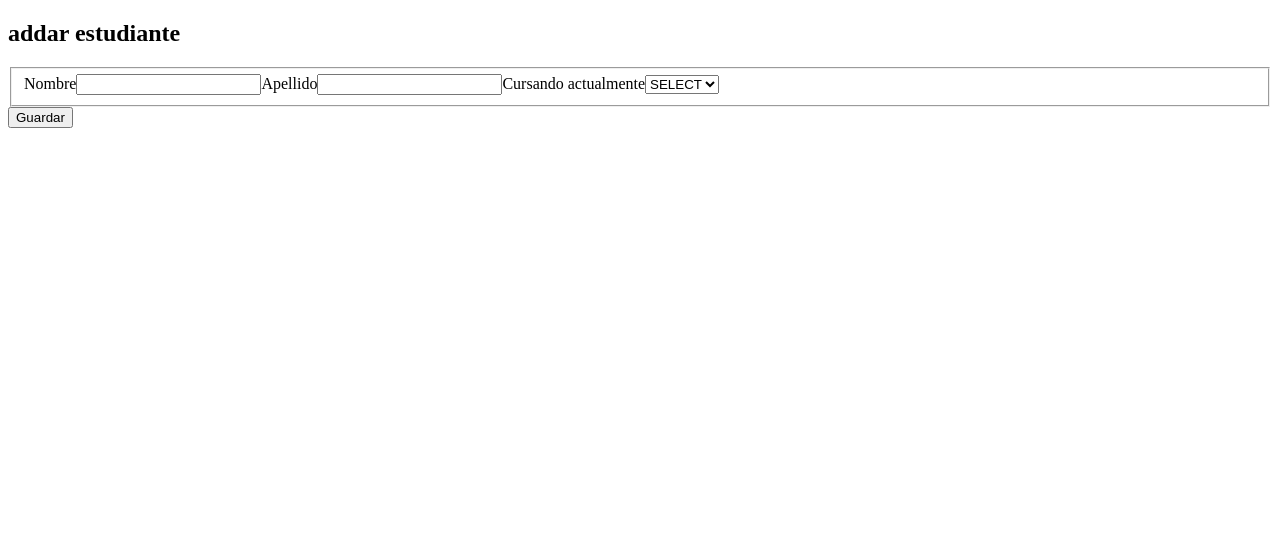
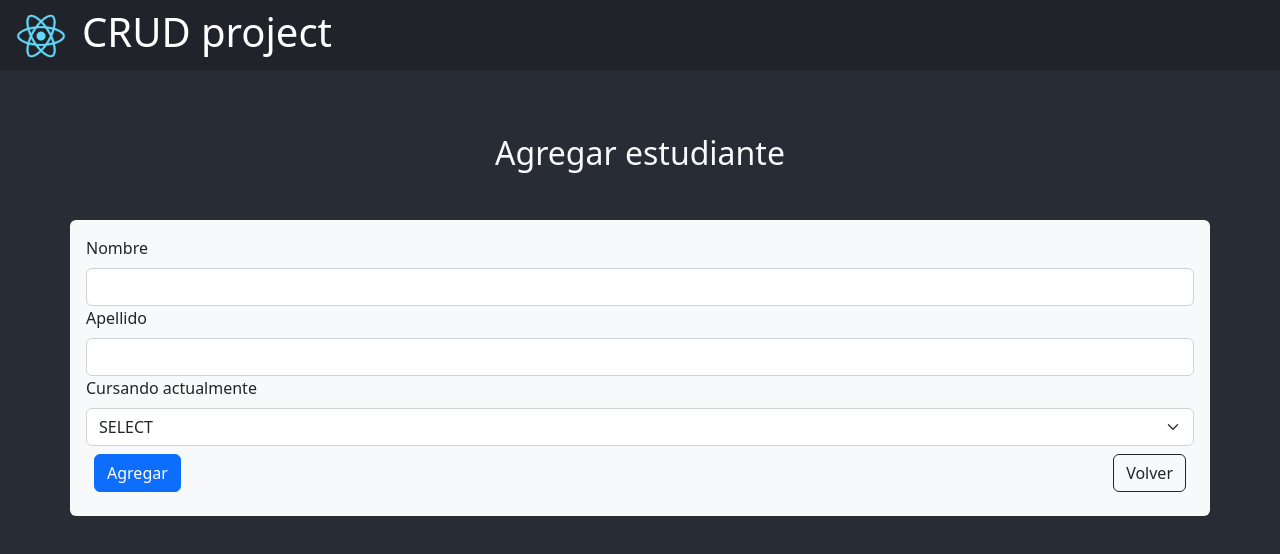
Before and after one commit to RicAlc/students-crud-react, a React (Create React App) app: page /add-student in a window 1280 px wide. Shown: the top 554 px of the page. Built offline with nearby package versions, Linux system fonts and the light colour scheme.

Commit message:
9. Estilos con bootstrap y CSS

```diff
--- a/package.json
+++ b/package.json
@@ -7,8 +7,11 @@
     "@testing-library/react": "^13.3.0",
     "@testing-library/user-event": "^13.5.0",
     "axios": "^0.27.2",
+    "bootstrap": "^5.2.0",
     "react": "^18.2.0",
+    "react-bootstrap": "^2.5.0",
     "react-dom": "^18.2.0",
+    "react-icons": "^4.4.0",
     "react-router-dom": "^6.3.0",
     "react-scripts": "5.0.1",
     "sass": "^1.54.3",
--- a/src/App.js
+++ b/src/App.js
@@ -3,10 +3,14 @@ import { Route, Routes } from 'react-router-dom';
 import AddStudent from './routes/AddStudent';
 import EditStudent from './routes/EditStudent';
 import ShowTable from './routes/ShowTable';
+import './sass/App.scss';
 
 function App() {
   return (
-    <div className='App'>
+    <div
+      className='App d-flex flex-column align-items-center p-3'
+      style={{ height: '100vh' }}
+    >
       <Routes>
         <Route path='/' element={<ShowTable />} />
         <Route path='/edit/:id' element={<EditStudent />} />
--- a/src/components/Button.jsx
+++ b/src/components/Button.jsx
@@ -1,9 +1,10 @@
 import React from 'react';
+import { PlaceholderButton } from 'react-bootstrap';
 
-export default function Button({ onClick, text, className }) {
+export default function man({ onClick, text, className }) {
   return (
-    <div onClick={onClick} className={className + ' btn'}>
+    <PlaceholderButton onClick={onClick} className={className + ' btn'}>
       {text}
-    </div>
+    </PlaceholderButton>
   );
 }
--- a/src/components/StudentsTable.jsx
+++ b/src/components/StudentsTable.jsx
@@ -1,51 +1,45 @@
 import React from 'react';
+import { Button, Table } from 'react-bootstrap';
 import { useNavigate } from 'react-router-dom';
 import { deleteStudent } from '../functions/services';
-import Button from './Button';
+import { TbEdit, TbTrash } from 'react-icons/tb';
 
 export default function StudentsTable({ data }) {
   const navigate = useNavigate();
-
+  const deleteItem = async (id) => {
+    await deleteStudent(id);
+    navigate(0);
+    console.log('navigated');
+  };
   const studentsList = data.data.map((item) => (
     <tr className='students-table__row' key={item.idST}>
       <td className='students-table__id'>{item.idST}</td>
       <td className='students-table__name'>{item.nameST}</td>
       <td className='students-table__last-name'>{item.lastNameST}</td>
       <td className='students-table__acitve'>{item.activeST ? 'Sí' : 'No'}</td>
-      <td className='students-table__buttons'>
-        <Button
-          text='Editar'
-          className='edit'
-          onClick={() => navigate(`/edit/${item.idST}`)}
-        />
-        <Button
-          text='Eliminar'
-          className='delete'
-          onClick={() => deleteStudent(item.idST)}
-        />
+      <td className='students-table__buttons d-flex justify-content-around align-items-center'>
+        <Button href={`/edit/${item.idST}`}>
+          <TbEdit />
+        </Button>
+        <Button onClick={() => deleteItem(item.idST)} variant='danger'>
+          <TbTrash />
+        </Button>
       </td>
     </tr>
   ));
-  const tableValues = (
-    <tr>
-      <td>ID</td>
-      <td>Nombre</td>
-      <td>Apellido</td>
-      <td>Cursando</td>
-      <td>Acciones</td>
-    </tr>
-  );
+
   return (
-    <table className='students-table'>
-      <thead>
+    <Table striped bordered hover size='sm' responsive>
+      <thead className='table-dark'>
         <tr>
-          <th colSpan='5'>Estudiantes</th>
+          <th>ID</th>
+          <th>Nombre</th>
+          <th>Apellido</th>
+          <th>Cursando</th>
+          <th>Acciones</th>
         </tr>
       </thead>
-      <tbody>
-        {tableValues}
-        {studentsList}
-      </tbody>
-    </table>
+      <tbody>{studentsList}</tbody>
+    </Table>
   );
 }
--- a/src/index.js
+++ b/src/index.js
@@ -2,11 +2,17 @@ import React from 'react';
 import ReactDOM from 'react-dom/client';
 import { BrowserRouter } from 'react-router-dom';
 import App from './App';
-
+import logo from './assets/logo.png';
 const root = ReactDOM.createRoot(document.getElementById('root'));
 root.render(
   <React.StrictMode>
     <BrowserRouter>
+      <header>
+        <nav className='navbar'>
+          <img src={logo} alt='logo' />
+          <h1>CRUD project</h1>
+        </nav>
+      </header>
       <App />
     </BrowserRouter>
   </React.StrictMode>
--- a/src/routes/AddStudent.jsx
+++ b/src/routes/AddStudent.jsx
@@ -1,4 +1,5 @@
 import React, { useState } from 'react';
+import { Button, Form } from 'react-bootstrap';
 import { useNavigate } from 'react-router-dom';
 import { createStudent } from '../functions/services';
 
@@ -18,56 +19,62 @@ export default function AddStudent() {
   const handleInputChange = (e) => {
     const { name, value } = e.target;
     setInputValue({ ...inputValue, [name]: value });
+    console.log(inputValue);
   };
   return (
-    <div className='add-container'>
-      <h2 className='add-container__title'>addar estudiante</h2>
-      <form onSubmit={handleSubmit} className='add-form' method='POST'>
-        <fieldset className='add-form__fieldset'>
-          <label htmlFor='nameST' className='add-form__label name-label'>
-            Nombre
-          </label>
-          <input
+    <>
+      <h2 className='edit-container__title my-5 text-light'>
+        Agregar estudiante
+      </h2>
+      <div className='container bg-light rounded p-3 mw-25'>
+        <Form onSubmit={handleSubmit} method='POST'>
+          <Form.Group>
+            <Form.Label>Nombre</Form.Label>
+            <Form.Control
               type='text'
+              name='nameST'
               required
-            name='nameST'
-            className='add-form__input name-input'
-            id='nameST'
               pattern='[A-Za-z]{2,20}'
               onChange={handleInputChange}
             />
-          <label
-            htmlFor='lastNameST'
-            className='add-form__label lastname-label'
-          >
-            Apellido
-          </label>
-          <input
+          </Form.Group>
+          <Form.Group>
+            <Form.Label htmlFor='lastNameST'>Apellido</Form.Label>
+            <Form.Control
               type='text'
-            className='add-form__input lastname-input'
+              name='lastNameST'
               required
-            name='lastNameST'
-            id='lastNameST'
               pattern='[A-Za-z]{2,20}'
               onChange={handleInputChange}
             />
-          <label htmlFor='active' className='add-form__label active-label'>
-            Cursando actualmente
-          </label>
-          <select
+          </Form.Group>
+          <Form.Group>
+            <Form.Label htmlFor='active'>Cursando actualmente</Form.Label>
+            <Form.Select
               id='active'
               name='activeST'
               required
-            className='add-form__input active-select'
               onChange={handleInputChange}
             >
               <option value=''>SELECT</option>
               <option value={true}>Sí</option>
               <option value={false}>No</option>
-          </select>
-        </fieldset>
-        <button type='submit'>Guardar</button>
-      </form>
+            </Form.Select>
+          </Form.Group>
+          <div className='d-flex justify-content-between'>
+            <Button type='submit' className='m-2'>
+              Agregar
+            </Button>
+            <Button
+              onClick={() => navigate('/')}
+              variant='outline-dark'
+              className='m-2'
+            >
+              Volver
+            </Button>
           </div>
+        </Form>
+      </div>
+    </>
   );
 }
--- a/src/routes/EditStudent.jsx
+++ b/src/routes/EditStudent.jsx
@@ -1,10 +1,12 @@
 import React, { useEffect, useState } from 'react';
+import { Alert, Button, Form } from 'react-bootstrap';
 import { useNavigate, useParams } from 'react-router-dom';
 import { getStudent, updateStudent } from '../functions/services';
 
 export default function EditStudent() {
   const [studentInfo, setStudentInfo] = useState(null);
   const [inputValue, setInputValue] = useState({});
+  const [alert, setAlert] = useState(false);
   const { id } = useParams();
   const navigate = useNavigate();
 
@@ -18,60 +20,64 @@ export default function EditStudent() {
   const handleSubmit = async (event) => {
     event.preventDefault();
     await updateStudent(studentInfo.data[0].idST, inputValue);
+    setAlert(true);
+    setTimeout(() => {
       navigate('/');
+    }, 1000);
   };
   return (
-    <div className='edit-container'>
-      <h2 className='edit-container__title'>Editar estudiante</h2>
-      <form onSubmit={handleSubmit} className='edit-form' method='PUT'>
+    <>
+      <h2 className='edit-container__title my-5  text-light'>
+        Editar estudiante
+      </h2>
+      <div className='container bg-light rounded p-3'>
+        <Form onSubmit={handleSubmit} method='PUT'>
           <fieldset className='edit-form__fieldset'>
-          <label htmlFor='nameST' className='edit-form__label name-label'>
-            Nombre
-          </label>
-          <input
+            <Form.Label>Nombre</Form.Label>
+            <Form.Control
               type='text'
+              name='nameST'
               required
-            name='nameST'
-            className='edit-form__input name-input'
-            id='nameST'
               onChange={handleInputChange}
               defaultValue={studentInfo ? studentInfo.data[0].nameST : null}
             />
-          <label
-            htmlFor='lastNameST'
-            className='edit-form__label lastname-label'
-          >
-            Apellido
-          </label>
-          <input
+            <Form.Label>Apellido</Form.Label>
+            <Form.Control
+              name='lastNameST'
               type='text'
-            className='edit-form__input lastname-input'
               required
-            name='lastNameST'
-            id='lastNameST'
               onChange={handleInputChange}
               defaultValue={studentInfo ? studentInfo.data[0].lastNameST : null}
             />
             {!studentInfo ? null : (
               <>
-              <label htmlFor='active' className='edit-form__label active-label'>
-                Cursando actualmente
-              </label>
-              <select
-                id='active'
+                <Form.Label>Cursando actualmente</Form.Label>
+                <Form.Select
                   name='activeST'
-                className='edit-form__input active-select'
                   onChange={handleInputChange}
                   defaultValue={studentInfo.data[0].activeST}
                 >
                   <option value={true}>Sí</option>
                   <option value={false}>No</option>
-              </select>
+                </Form.Select>
               </>
             )}
           </fieldset>
-        <button type='submit'>Guardar</button>
-      </form>
+          <div className='d-flex justify-content-between'>
+            <Button type='submit' className='m-2'>
+              Guardar
+            </Button>
+            <Button
+              onClick={() => navigate('/')}
+              variant='outline-dark'
+              className='m-2'
+            >
+              Volver
+            </Button>
           </div>
+        </Form>
+        {!alert ? null : <Alert variant='success'>Cambios realizados</Alert>}
+      </div>
+    </>
   );
 }
--- /dev/null
+++ b/src/sass/App.scss
@@ -0,0 +1,17 @@
+@import '~bootstrap/scss/bootstrap';
+body {
+  background: #282c34;
+}
+.navbar {
+  width: 100vw;
+  background-color: #20232a;
+  color: #fff;
+  height: 70px;
+  padding-inline: 1rem;
+  display: flex;
+  justify-content: flex-start;
+  img {
+    margin-right: 1rem;
+    height: 50px;
+  }
+}
```
Also changed, not shown: src/routes/ShowTable.jsx (+11 -10 lines), src/assets/logo.png (added), 1 other file (tests, documents, lock files or other folders). Lines whose indentation alone changed are shown as unchanged.
